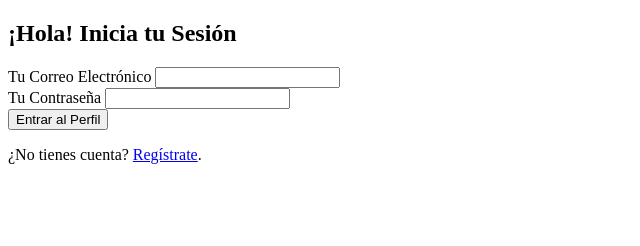
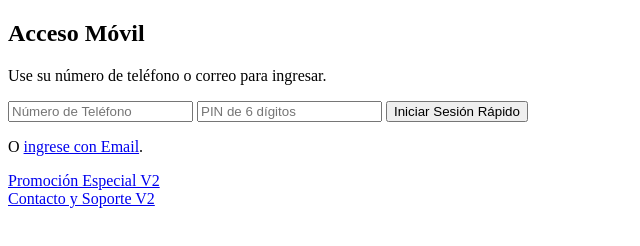
Before and after one commit to devJTD/proycolab, a plain HTML site: page login.html in a window 1280 px wide. Shown: the whole page, without its empty margins (0-640 px from the left). Drawn offline with Linux system fonts and the light colour scheme.

Commit message:
porfa clocinto ahora si

```diff
--- a/login.html
+++ b/login.html
@@ -3,25 +3,24 @@
 <head>
     <meta charset="UTF-8">
     <meta name="viewport" content="width=device-width, initial-scale=1.0">
-    <title>Bienvenido | Inicia Sesión</title>
-    <script src="client-validation.js" defer></script>
-    <link rel="stylesheet" href="main-theme.css">
+    <title>Login Móvil | Rápido y Simple</title>
+    <link rel="stylesheet" href="mobile-first.css">
+    <script src="mobile-auth.js" defer></script>
 </head>
 <body>
-    <div class="login-container">
-        <h2>¡Hola! Inicia tu Sesión</h2>
-        <form action="/dashboard.html" method="GET">
-            <div class="input-group">
-                <label for="user-email">Tu Correo Electrónico</label>
-                <input type="email" id="user-email" name="email" required>
-            </div>
-            <div class="input-group">
-                <label for="pass-word">Tu Contraseña</label>
-                <input type="password" id="pass-word" name="password" required minlength="6">
-            </div>
-            <button type="submit" class="btn-secondary">Entrar al Perfil</button>
+    <div class="login-container mobile-view">
+        <h2>Acceso Móvil</h2>
+        <p>Use su número de teléfono o correo para ingresar.</p>
+        <form action="/mobile/auth" method="POST" id="mobile-form">
+            <input type="tel" id="mobile-phone" name="phone" placeholder="Número de Teléfono" required>
+            <input type="number" id="pin-code" name="pin" placeholder="PIN de 6 dígitos" required>
+            <button type="submit" class="btn-mobile-success">Iniciar Sesión Rápido</button>
         </form>
-        <p class="register-link">¿No tienes cuenta? <a href="/register.html">Regístrate</a>.</p>
+        <p class="switch-link">O <a href="/login/email">ingrese con Email</a>.</p>
     </div>
+    <section class="ad-banner">
+        <div><a href="/promo">Promoción Especial V2</a></div>
+        <div><a href="/support">Contacto y Soporte V2</a></div>
+    </section>
 </body>
 </html>
```
